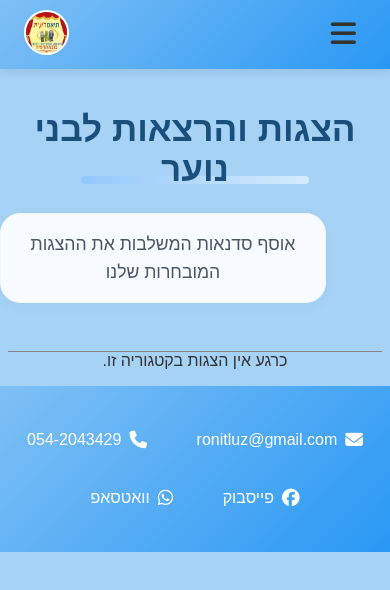
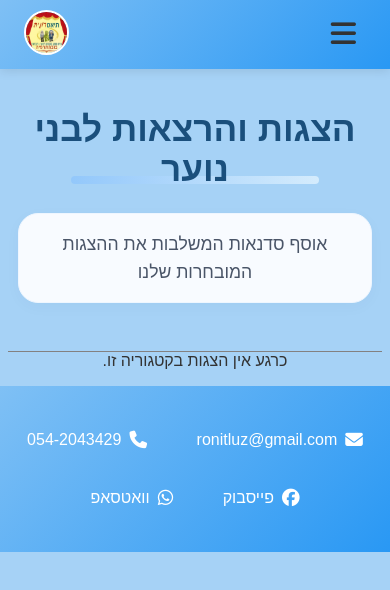
Before and after one commit to dvirluz99/tiatronit-site, a Next.js app: page /collection/card_3 in a window 390 px wide. Shown: the top 590 px of the page. Built offline with nearby package versions, Linux system fonts and the light colour scheme.

Commit message:
Add google verification code

```diff
--- a/app/styles/cards.css
+++ b/app/styles/cards.css
@@ -100,7 +100,7 @@ figcaption {
     box-shadow: 0 2px 5px rgba(0,0,0,0.2);
 }
 
-/* מובייל */
+/* מובייל לכרטיסיות */
 @media (max-width: 768px) {
     .continer_main_for_all {
         grid-template-columns: 1fr;
@@ -132,34 +132,35 @@ figcaption {
 }
 
 
+/* --- עיצוב דף אוסף (Collection) --- */
+
 .collection-header-wrapper {
     text-align: center;
     max-width: 1000px;
-    margin: 2rem auto 3rem auto; /* רווח מלמעלה ורווח גדול מלמטה לפני הכרטיסים */
+    margin: 2rem auto 3rem auto;
     padding: 0 1.5rem;
 }
 
 .collection-title {
     font-size: 3rem;
     font-weight: 800;
-    color: #1a4f7c; /* כחול כהה עמוק */
+    color: #1a4f7c;
     margin: 0 0 1.5rem 0;
     position: relative;
-    display: inline-block; /* כדי שהקו התחתון יהיה ברוחב הטקסט */
+    display: inline-block;
     z-index: 1;
 }
 
-/* אפקט דקורטיבי: קו תחתון מודרני */
 .collection-title::after {
     content: '';
     display: block;
-    width: 70%; /* הקו תופס 70% מרוחב הכותרת */
+    width: 70%;
     height: 8px;
-    background: linear-gradient(to right, #8ec5fc, #e0f2fe); /* גרדיאנט תכלת */
+    background: linear-gradient(to right, #8ec5fc, #e0f2fe);
     position: absolute;
-    bottom: 5px; /* יושב קצת מאחורי הטקסט */
-    left: 15%; /* ממורכז */
-    z-index: -1; /* מאחורי הטקסט */
+    bottom: 5px;
+    left: 15%;
+    z-index: -1;
     border-radius: 4px;
     opacity: 0.8;
 }
@@ -167,34 +168,43 @@ figcaption {
 .collection-description {
     font-size: 1.25rem;
     line-height: 1.6;
-    color: #4a5568; /* אפור-כחול */
+    color: #4a5568;
 
-    /* עיצוב "בועה" עדינה */
     background-color: #f8fbff;
     border: 1px solid #eef6ff;
     padding: 1rem 2.5rem;
+
+    /* הבעיה הייתה פה - המרג'ין הזה יבוטל במובייל */
     margin-right: 2rem;
+
     border-radius: 50px;
-    display: inline-block; /* הבועה עוטפת את הטקסט */
+    display: inline-block;
     max-width: 800px;
 
-    box-shadow: 0 4px 15px rgba(0, 50, 100, 0.03); /* צל עדין מאוד */
+    box-shadow: 0 4px 15px rgba(0, 50, 100, 0.03);
 }
 
-/* התאמה למובייל */
+/* --- התאמה למובייל של הכותרת והתיאור (התיקון) --- */
 @media (max-width: 768px) {
     .collection-header-wrapper {
         margin: 1.5rem auto 2rem auto;
+        padding: 0 10px; /* פחות ריווח בצדדים */
     }
 
     .collection-title {
-        font-size: 2.2rem; /* כותרת קטנה יותר */
+        font-size: 2.2rem;
     }
 
     .collection-description {
         font-size: 1.1rem;
         padding: 1rem 1.5rem;
-        border-radius: 20px; /* במובייל פחות מעוגל כדי לחסוך מקום */
-        width: 100%;
+        border-radius: 20px;
+
+        /* התיקון החשוב: */
+        width: 100%; /* תופס את כל הרוחב הזמין */
+        display: block; /* הופך לבלוק כדי שמרג'ין אוטומטי יעבוד */
+        margin-right: 0; /* מבטל את ההזזה שמאלה */
+        margin-left: 0;
+        margin: 0 auto; /* ממרכז את הבלוק */
     }
 }
```
